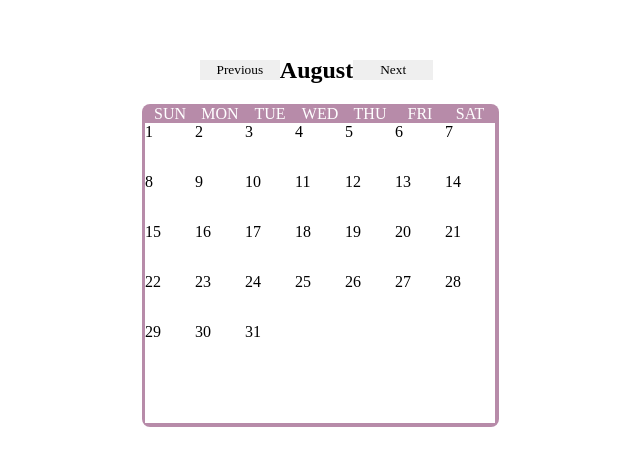
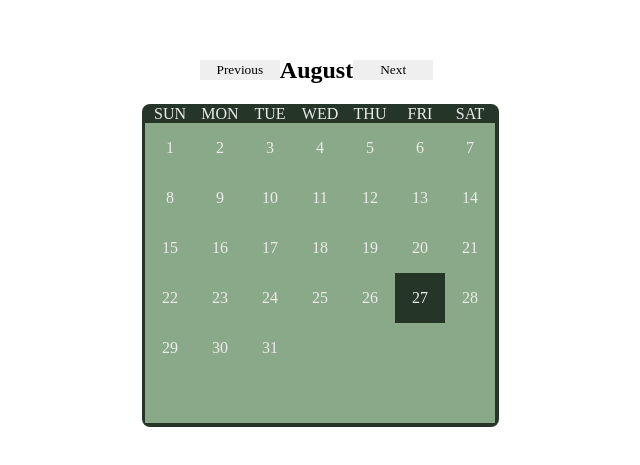
Before and after one commit to vcho1958/CMI-study, a React (Create React App) app: page / in a window 1280 px wide. Shown: the part 113-578 px from the top of the page, without its empty margins (328-968 px from the left). Built offline with nearby package versions, Linux system fonts and the light colour scheme.

Commit message:
MOD calendar theme color

```diff
--- a/src/App.css
+++ b/src/App.css
@@ -8,29 +8,31 @@
   border: 1px solid transparent;
   padding-bottom: 3px;
   border-radius: 8px;
-  background-color: #b78ba9;
+  background-color: #253628;
 }
 
 .calendar-cell {
+  z-index: 0;
   width: 50px;
   height: 50px;
-  text-align: left;
-  background-color: rgb(255, 255, 255);
+  line-height: 50px;
+  background-color: #8aa989;
+  color: #ebebe9;
   transition: all;
   transition-duration: 0.4s;
 }
 
 .calendar-cell:not(.empty):hover {
+  z-index: 3;
   transform: scale(1.3);
-  background-color: #8d738f;
-  color: white;
-  border-radius: 3px;
+  background-color: #253628;
+  border-radius: 10px;
 }
 
 .calender-column {
   width: 50px;
   background-color: transparent;
-  color: white;
+  color: #ebebe9;
   text-align: center;
 }
 .calendar-header {
@@ -43,11 +45,14 @@
 }
 .h1 {
   width: 300px;
-  margin: 0;
+  margin: 0 40px;
   display: inline-block;
+  color: #253628;
 }
 
 .selected-date {
+  background-color: #253628;
+  border-radius: 10px;
 }
 button {
   border: none;
```
